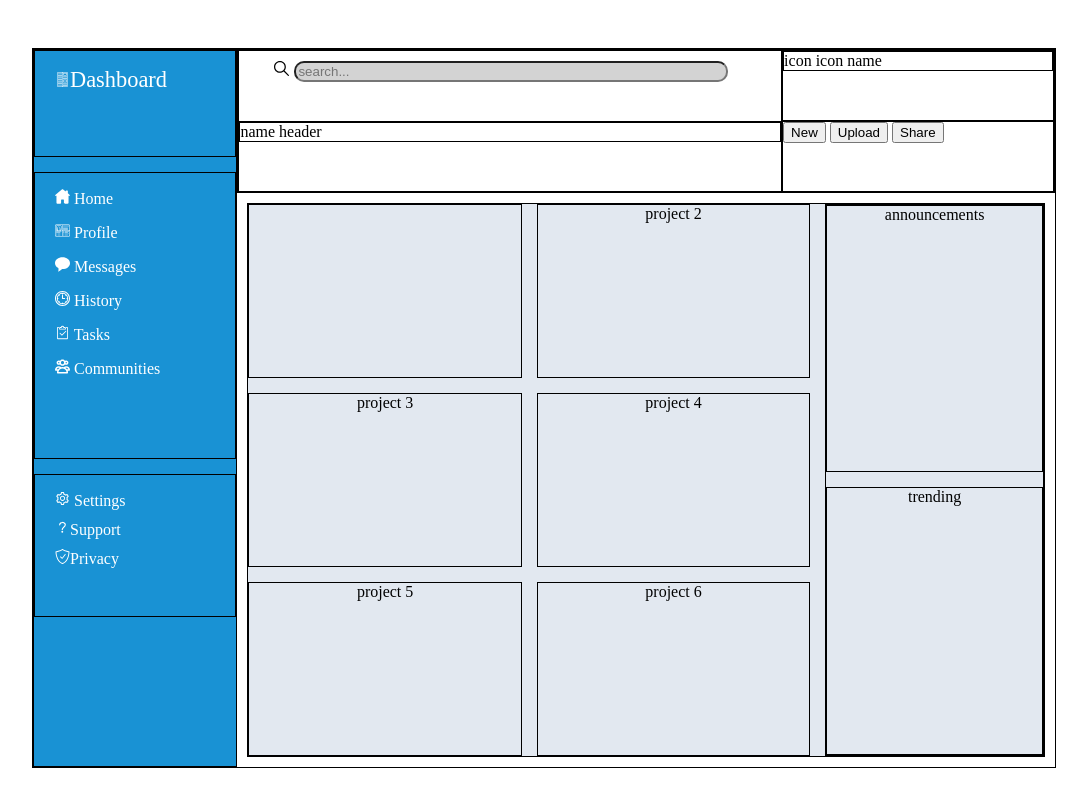
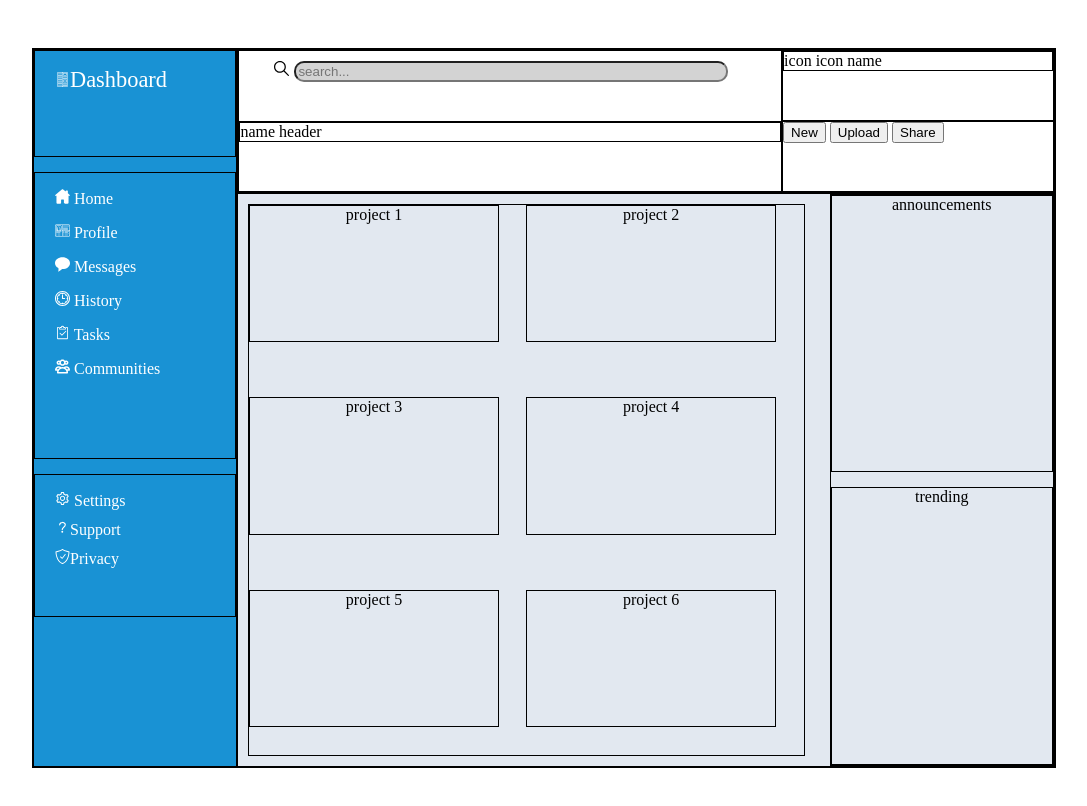
Before and after one commit to JasNagra92/Admin-Dashboard, a plain HTML site: page index.html in a window 1280 px wide. Shown: the whole page, without its empty margins (96-1183 px from the left). Drawn offline with Linux system fonts and the light colour scheme.

Commit message:
create flexbox container inside content section to layout 6 project cards

```diff
--- a/index.html
+++ b/index.html
@@ -51,14 +51,14 @@
             </div>
         </div>
         <div class="content">
-            <div class="prj1">
-                <p></p>
+            <div class="projectcontent">
+                <div class="prj">project 1</div>
+                <div class="prj">project 2</div>
+                <div class="prj">project 3</div>
+                <div class="prj">project 4</div>
+                <div class="prj">project 5</div>
+                <div class="prj">project 6</div>
             </div>
-            <div class="prj2">project 2</div>
-            <div class="prj3">project 3</div>
-            <div class="prj4">project 4</div>
-            <div class="prj5">project 5</div>
-            <div class="prj6">project 6</div>
             <div class="minibar">
                 <div class="announcments">announcements</div>
                 <div class="trending">trending</div>
--- a/styles.css
+++ b/styles.css
@@ -66,7 +66,6 @@ img{
     grid-template-columns:1fr 1fr .8fr;
     grid-template-rows: repeat(3, 1fr);
     gap: 15px;
-    margin: 10px;
     text-align: center;
     background-color: rgba(226,232,240,255);
 }
@@ -138,3 +137,14 @@ input[type="text"]{
     margin-left: 35px;
     margin-top: 10px;
 }
+.projectcontent{
+    display:flex;
+    grid-area: 1/1/4/3;
+    flex-wrap: wrap;
+    gap: 5%;
+    margin: 10px;
+}
+.prj{
+    height: 25%;
+    width: 45%;
+}
```
